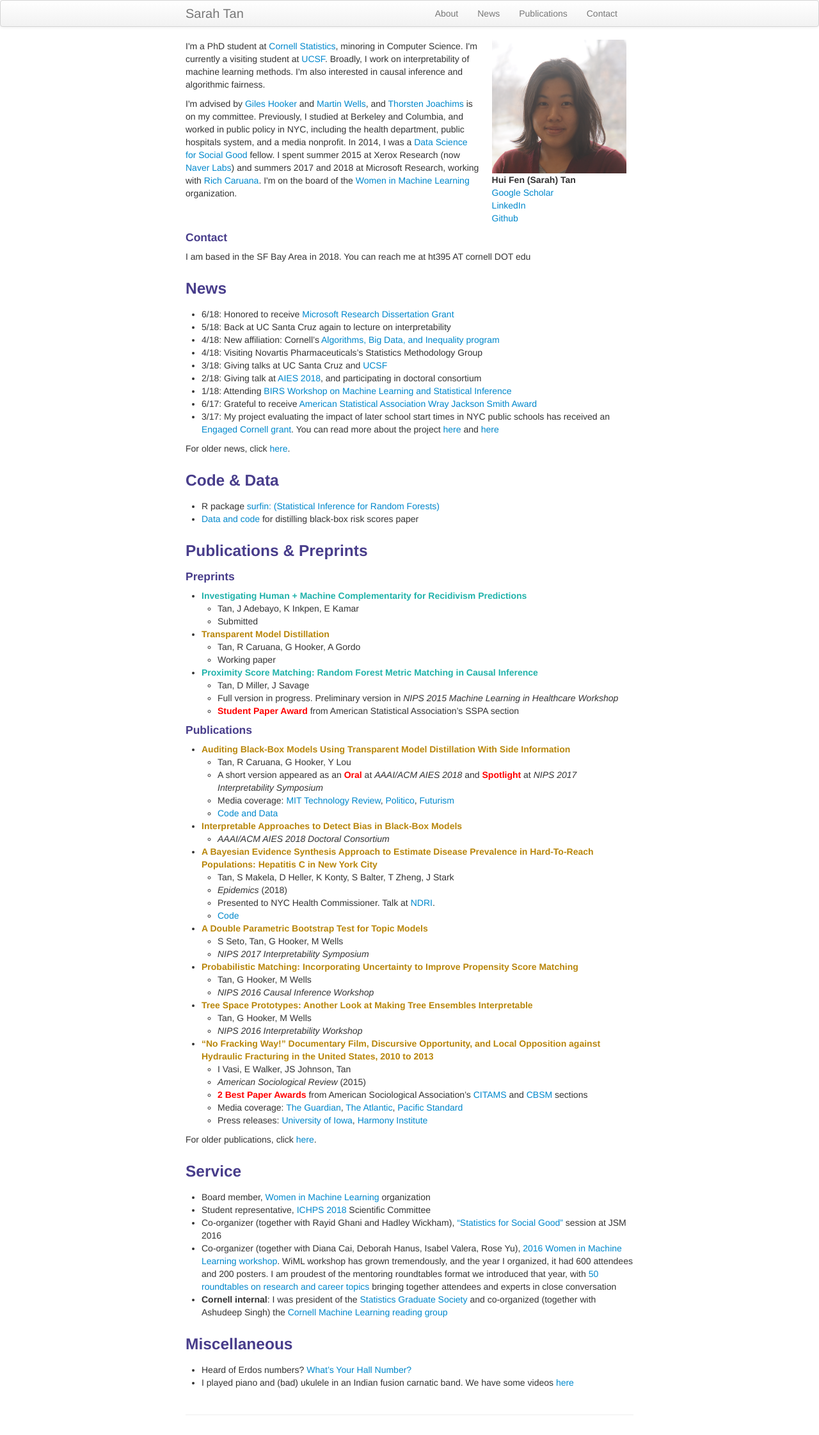
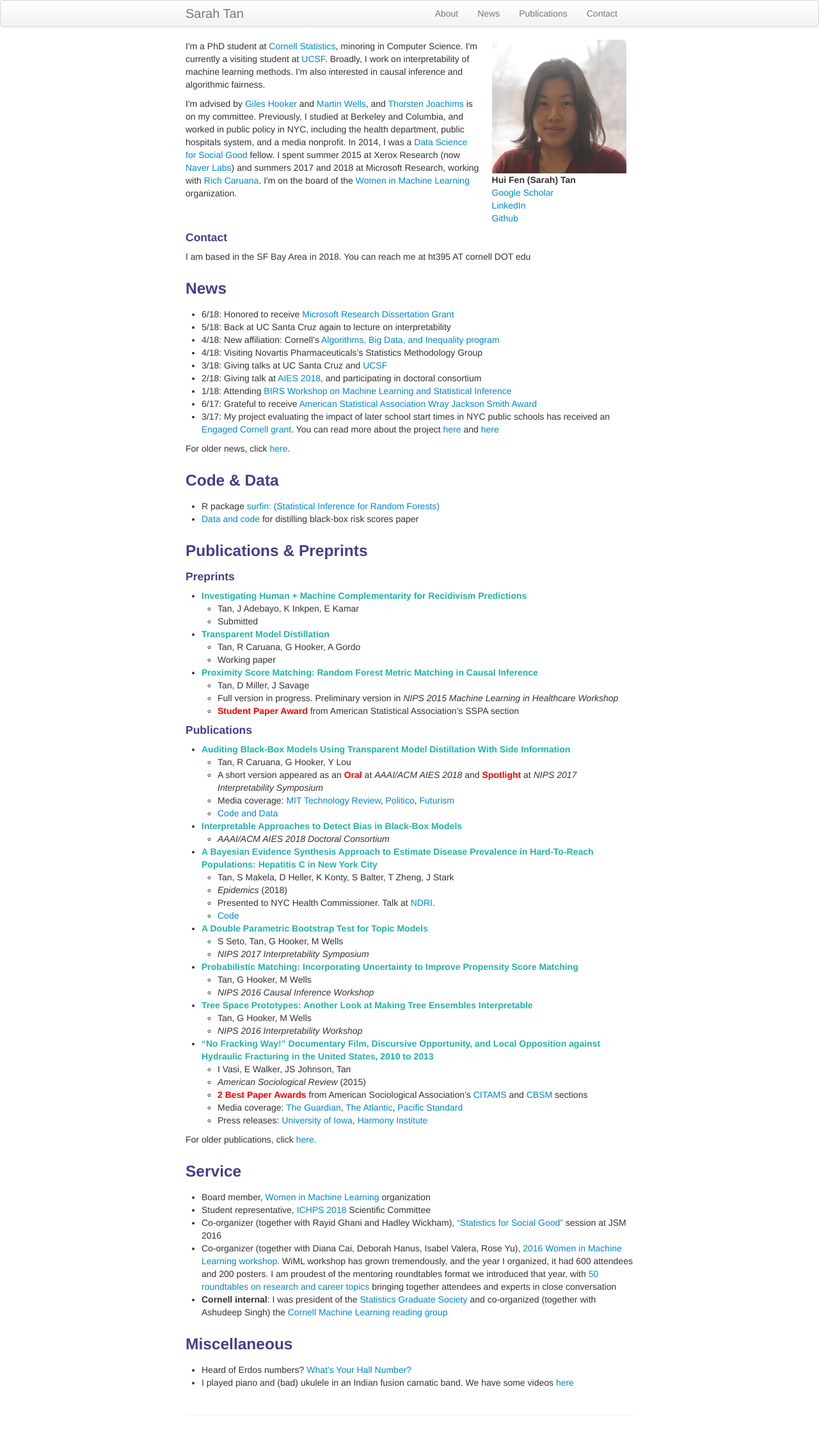
Before and after one commit to shftan/shftan.github.io, a Jekyll site: the page built from index.md, in a window 1280 px wide. Shown: the whole page at 64% size. Built offline with Jekyll 4.4.1, drawn with Linux system fonts in a browser that asks for light colours.

Commit message:
Update kbroman.css

```diff
--- a/assets/themes/twitter/css/kbroman.css
+++ b/assets/themes/twitter/css/kbroman.css
@@ -71,7 +71,12 @@ span.highlight {
     font-weight: bold;
 }
 
-a.paper {
-    color: darkgoldenrod;
+span.resource {
+    color: blue;
     font-weight: bold;
 }
+
+a.paper {
+    color: lightseagreen;
+    font-weight: bold;
+}
```
